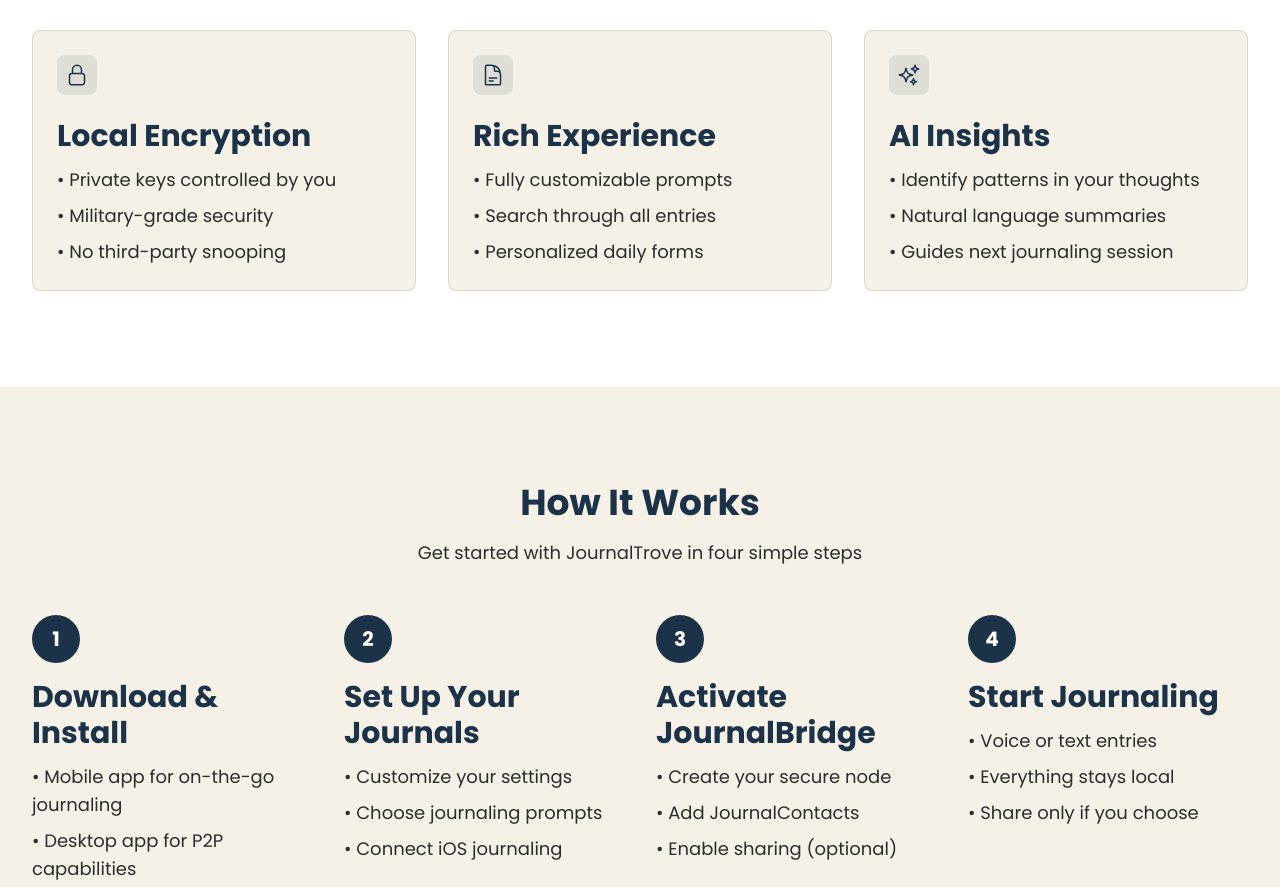
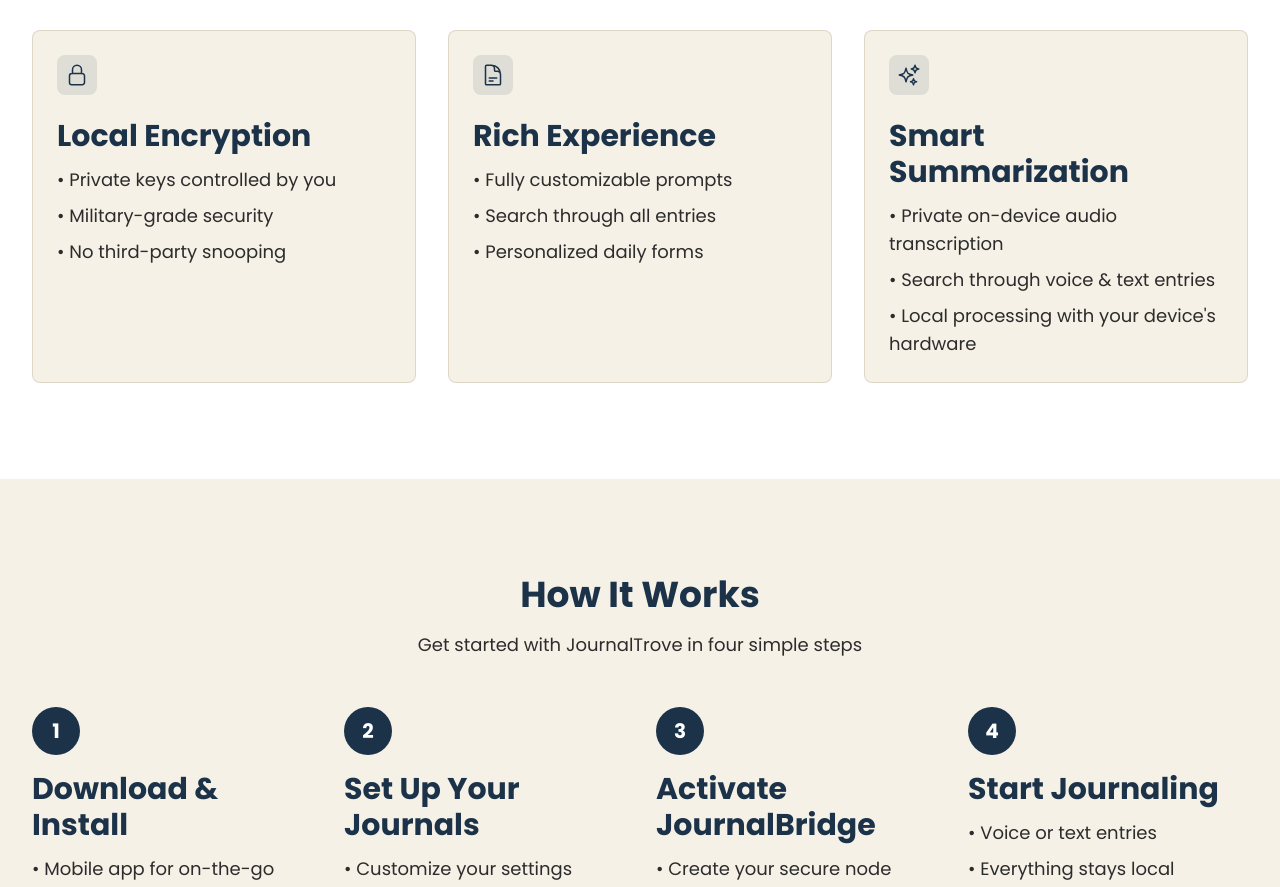
Before and after one commit to journalbrand/journaltrove.com, a Next.js app: page / in a window 1280 px wide. Shown: the part 1319-2206 px from the top of the page. Built offline with nearby package versions, Linux system fonts and the light colour scheme.

Commit message:
updated AI langauge, and made waitlist open separete tab

```diff
--- a/app/page.tsx
+++ b/app/page.tsx
@@ -105,17 +105,16 @@
                 <li className="body-text">• Personalized daily forms</li>
               </ul>
             </div>
-
             {/* Summaries & Insights */}
             <div className="p-6 rounded-lg border border-brand-leather/20 bg-brand-background">
               <div className="mb-4 inline-block p-2 bg-brand-primary/10 rounded-lg">
                 <SparklesIcon className="h-6 w-6 text-brand-primary" />
               </div>
-              <h3 className="heading-3 mb-3 text-brand-primary">AI Insights</h3>
+              <h3 className="heading-3 mb-3 text-brand-primary">Smart Summarization</h3>
               <ul className="space-y-2">
-                <li className="body-text">• Identify patterns in your thoughts</li>
-                <li className="body-text">• Natural language summaries</li>
-                <li className="body-text">• Guides next journaling session</li>
+                <li className="body-text">• Private on-device audio transcription</li>
+                <li className="body-text">• Search through voice & text entries</li>
+                <li className="body-text">• Local processing with your device's hardware</li>
               </ul>
             </div>
           </div>
@@ -391,7 +390,7 @@
           <p className="body-text mb-8 max-w-2xl mx-auto text-white/90">
             Be among the first to experience JournalTrove. Early access members will receive lifetime benefits and help shape the future of digital journaling.
           </p>
-          <Link href="https://forms.zohopublic.com/contactjourna1/form/JournalTroveWaitlistSignup/formperma/eC2IsbiK3N-JhhRz8Y2BVv980_ruGk83XZjkgWynrLw" className="inline-block bg-brand-accent hover:bg-brand-accent/90 text-white font-medium py-3 px-8 rounded-lg transition-colors">
+          <Link href="https://forms.zohopublic.com/contactjourna1/form/JournalTroveWaitlistSignup/formperma/eC2IsbiK3N-JhhRz8Y2BVv980_ruGk83XZjkgWynrLw" target="_blank" rel="noopener noreferrer" className="inline-block bg-brand-accent hover:bg-brand-accent/90 text-white font-medium py-3 px-8 rounded-lg transition-colors">
             Join Waitlist
           </Link>
         </div>
```
